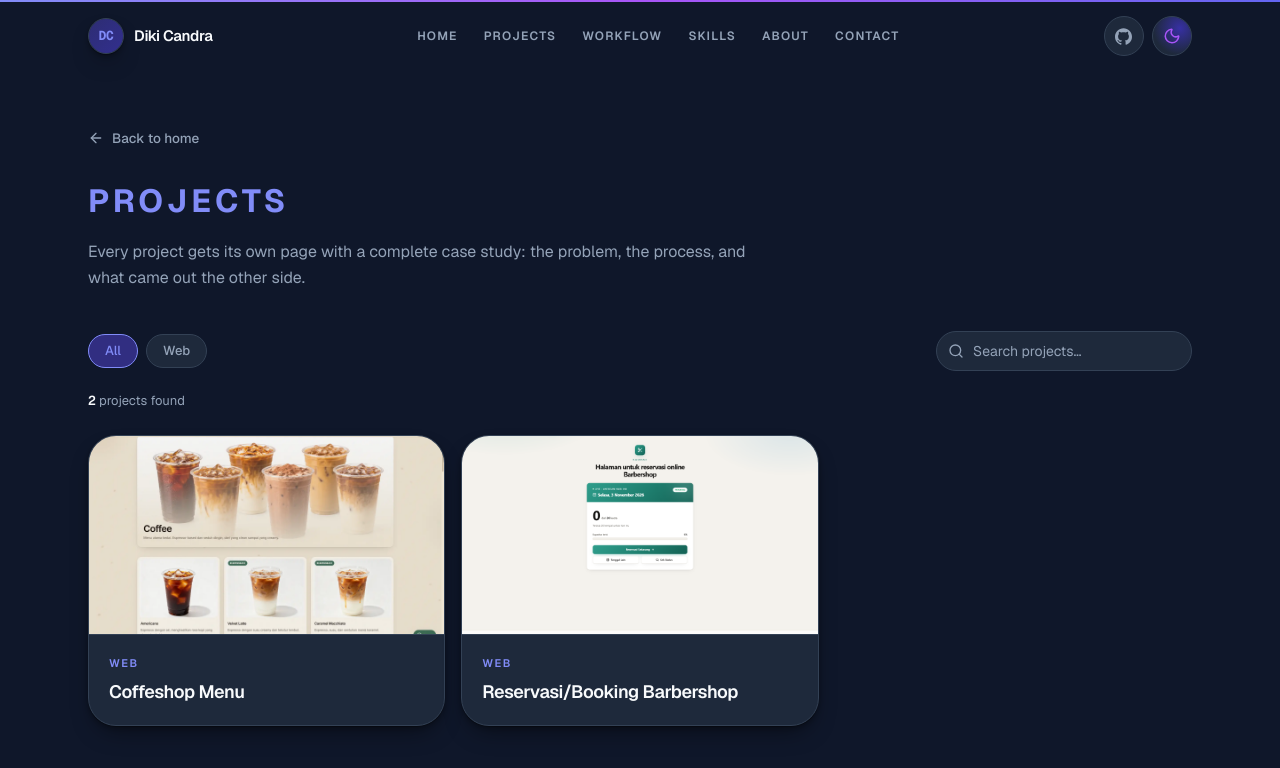
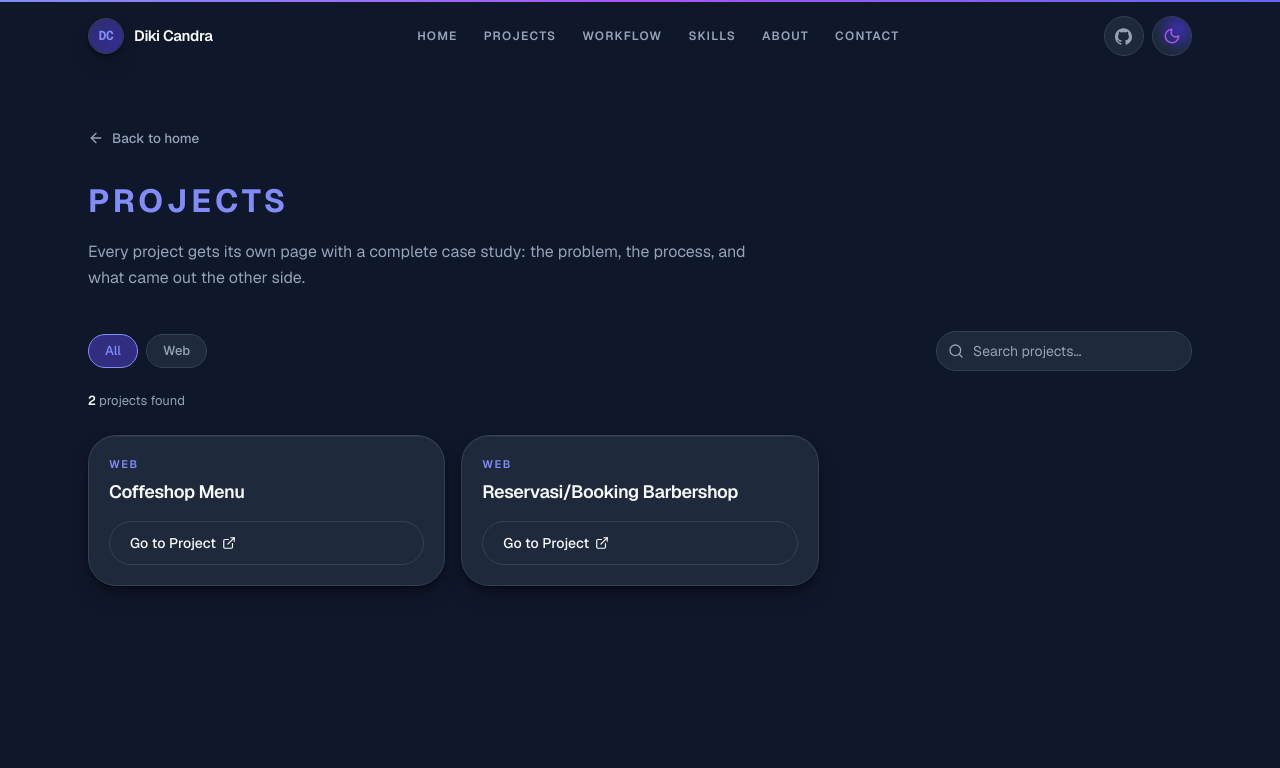
Before and after one commit to myskl-my/personal-website-portofolio, a Next.js app: page /projects in a window 1280 px wide. Shown: the top 768 px of the page. Built offline with nearby package versions, Linux system fonts and the light colour scheme.

Commit message:
Simplify project cards: remove cover, add Go to Project button to liveUrl

```diff
--- a/src/components/project/project-card.tsx
+++ b/src/components/project/project-card.tsx
@@ -1,28 +1,24 @@
 "use client";
 
 import * as React from "react";
-import Link from "next/link";
 import { motion, useReducedMotion } from "framer-motion";
-import { ArrowUpRight } from "lucide-react";
+import { ExternalLink } from "lucide-react";
 import type { Project } from "@/lib/data/types";
-import { categoryAccent, categoryLabel, getDetailHref } from "@/lib/project-links";
+import { categoryAccent, categoryLabel } from "@/lib/project-links";
 import { spring } from "@/lib/motion";
 import { cn } from "@/lib/utils";
 
 /**
  * Project card.
  *
- * Cover uses `coverImage` if available, otherwise gradient from category
- * color.
+ * Shows category badge, project title, and a "Go to Project" button that
+ * opens the live site in a new tab. No cover image or screenshot.
  */
 export function ProjectCard({ project, index = 0 }: { project: Project; index?: number }) {
   const reduce = useReducedMotion();
   const ref = React.useRef<HTMLDivElement>(null);
   const accent = categoryAccent[project.category];
 
-  // Spotlight: write cursor position to CSS custom property, consumed by
-  // `.spotlight` class in globals.css. Separated from React state so it
-  // doesn't trigger re-render on every mousemove.
   const onPointerMove = (e: React.PointerEvent<HTMLDivElement>) => {
     const el = ref.current;
     if (!el || reduce) return;
@@ -49,50 +45,6 @@ export function ProjectCard({ project, index = 0 }: { project: Project; index?:
           "hover:border-[var(--color-line-2)]",
         )}
       >
-        {/* cover: image if available, gradient if not, entire area is link
-            to detail page so clicking cover doesn't go dead. */}
-        <Link
-          href={getDetailHref(project)}
-          className="relative block aspect-[16/9] w-full overflow-hidden border-b border-[var(--color-line)]"
-          aria-label={`View details for ${project.title}`}
-        >
-          {project.coverImage ? (
-            // eslint-disable-next-line @next/next/no-img-element
-            <img
-              src={project.coverImage}
-              alt={project.title}
-              className="h-full w-full object-cover transition-transform duration-700 ease-[var(--ease-smooth)] group-hover:scale-[1.05]"
-            />
-          ) : (
-            <div
-              className="h-full w-full transition-transform duration-700 ease-[var(--ease-smooth)] group-hover:scale-105"
-              style={{
-                background: `linear-gradient(135deg, color-mix(in srgb, ${accent} 26%, var(--color-surface)), color-mix(in srgb, ${accent} 6%, var(--color-surface-2)))`,
-              }}
-            >
-              <div
-                aria-hidden
-                className="h-full w-full opacity-[0.35]"
-                style={{
-                  backgroundImage: `radial-gradient(circle at 30% 25%, color-mix(in srgb, ${accent} 55%, transparent) 0%, transparent 55%), radial-gradient(circle at 78% 80%, color-mix(in srgb, var(--color-mauve) 42%, transparent) 0%, transparent 58%)`,
-                }}
-              />
-            </div>
-          )}
-
-          {/* overlay hover */}
-          <div
-            aria-hidden
-            className="pointer-events-none absolute inset-0 flex items-end justify-center bg-[var(--color-bg)]/55 opacity-0 backdrop-blur-[2px] transition-opacity duration-400 group-hover:opacity-100"
-          >
-            <span className="mb-4 inline-flex items-center gap-1.5 rounded-full bg-[var(--color-surface)] px-4 py-2 text-[13px] font-semibold text-[var(--color-ink)] shadow-[var(--shadow-card)]">
-              View Detail
-              <ArrowUpRight className="h-3.5 w-3.5" />
-            </span>
-          </div>
-        </Link>
-
-        {/* isi */}
         <div className="flex flex-1 flex-col p-4 sm:p-5">
           <div className="min-w-0">
             <p
@@ -102,14 +54,25 @@ export function ProjectCard({ project, index = 0 }: { project: Project; index?:
               {categoryLabel[project.category]}
             </p>
             <h3 className="mt-1.5 truncate text-[17px] font-semibold tracking-tight text-[var(--color-ink)] sm:text-[18px]">
-              <Link
-                href={getDetailHref(project)}
-                className="outline-none transition-colors hover:text-[var(--color-primary)] focus-visible:text-[var(--color-primary)]"
-              >
-                {project.title}
-              </Link>
+              {project.title}
             </h3>
           </div>
+
+          {project.liveUrl && (
+            <a
+              href={project.liveUrl}
+              target="_blank"
+              rel="noopener noreferrer"
+              className={cn(
+                "mt-4 inline-flex min-h-[44px] items-center gap-1.5 rounded-full border border-[var(--color-line)] bg-[var(--color-surface)] px-5 text-[14px] font-medium text-[var(--color-ink)] transition-all duration-300",
+                "hover:-translate-y-0.5 hover:border-[var(--color-line-2)] hover:text-[var(--color-primary)] hover:shadow-[var(--shadow-card)]",
+                "active:scale-95",
+              )}
+            >
+              Go to Project
+              <ExternalLink className="h-3.5 w-3.5 transition-transform duration-300 group-hover:translate-x-0.5" />
+            </a>
+          )}
         </div>
       </div>
     </motion.article>
--- a/src/components/sections/project-card.tsx
+++ b/src/components/sections/project-card.tsx
@@ -1,18 +1,18 @@
 "use client";
 
 import * as React from "react";
-import Link from "next/link";
 import { motion, useReducedMotion } from "framer-motion";
+import { ExternalLink } from "lucide-react";
 import type { Project } from "@/lib/data/types";
-import { categoryAccent, categoryLabel, getDetailHref } from "@/lib/project-links";
+import { categoryAccent, categoryLabel } from "@/lib/project-links";
 import { spring } from "@/lib/motion";
 import { cn } from "@/lib/utils";
 
 /**
  * Project card.
  *
- * Cover uses coverImage if available, otherwise gradient from category
- * color.
+ * Shows category badge, project title, and a "Go to Project" button that
+ * opens the live site in a new tab. No cover image or screenshot.
  */
 export function ProjectCard({ project, index = 0 }: { project: Project; index?: number }) {
   const reduce = useReducedMotion();
@@ -45,32 +45,6 @@ export function ProjectCard({ project, index = 0 }: { project: Project; index?:
           "hover:border-[var(--color-line-2)]",
         )}
       >
-        <div className="relative block aspect-[16/9] w-full overflow-hidden border-b border-[var(--color-line)]">
-          {project.coverImage ? (
-            // eslint-disable-next-line @next/next/no-img-element
-            <img
-              src={project.coverImage}
-              alt={project.title}
-              className="h-full w-full object-cover transition-transform duration-700 ease-[var(--ease-smooth)] group-hover:scale-[1.05]"
-            />
-          ) : (
-            <div
-              className="h-full w-full transition-transform duration-700 ease-[var(--ease-smooth)] group-hover:scale-105"
-              style={{
-                background: `linear-gradient(135deg, color-mix(in srgb, ${accent} 26%, var(--color-surface)), color-mix(in srgb, ${accent} 6%, var(--color-surface-2)))`,
-              }}
-            >
-              <div
-                aria-hidden
-                className="h-full w-full opacity-[0.35]"
-                style={{
-                  backgroundImage: `radial-gradient(circle at 30% 25%, color-mix(in srgb, ${accent} 55%, transparent) 0%, transparent 55%), radial-gradient(circle at 78% 80%, color-mix(in srgb, var(--color-mauve) 42%, transparent) 0%, transparent 58%)`,
-                }}
-              />
-            </div>
-          )}
-        </div>
-
         <div className="flex flex-1 flex-col p-4 sm:p-5">
           <div className="min-w-0">
             <p
@@ -83,13 +57,23 @@ export function ProjectCard({ project, index = 0 }: { project: Project; index?:
               {project.title}
             </h3>
           </div>
+
+          {project.liveUrl && (
+            <a
+              href={project.liveUrl}
+              target="_blank"
+              rel="noopener noreferrer"
+              className={cn(
+                "mt-4 inline-flex min-h-[44px] items-center gap-1.5 rounded-full border border-[var(--color-line)] bg-[var(--color-surface)] px-5 text-[14px] font-medium text-[var(--color-ink)] transition-all duration-300",
+                "hover:-translate-y-0.5 hover:border-[var(--color-line-2)] hover:text-[var(--color-primary)] hover:shadow-[var(--shadow-card)]",
+                "active:scale-95",
+              )}
+            >
+              Go to Project
+              <ExternalLink className="h-3.5 w-3.5 transition-transform duration-300 group-hover:translate-x-0.5" />
+            </a>
+          )}
         </div>
-
-        <Link
-          href={getDetailHref(project)}
-          aria-label={`View details for ${project.title}`}
-          className="absolute inset-0 rounded-2xl"
-        />
       </div>
     </motion.article>
   );
```
